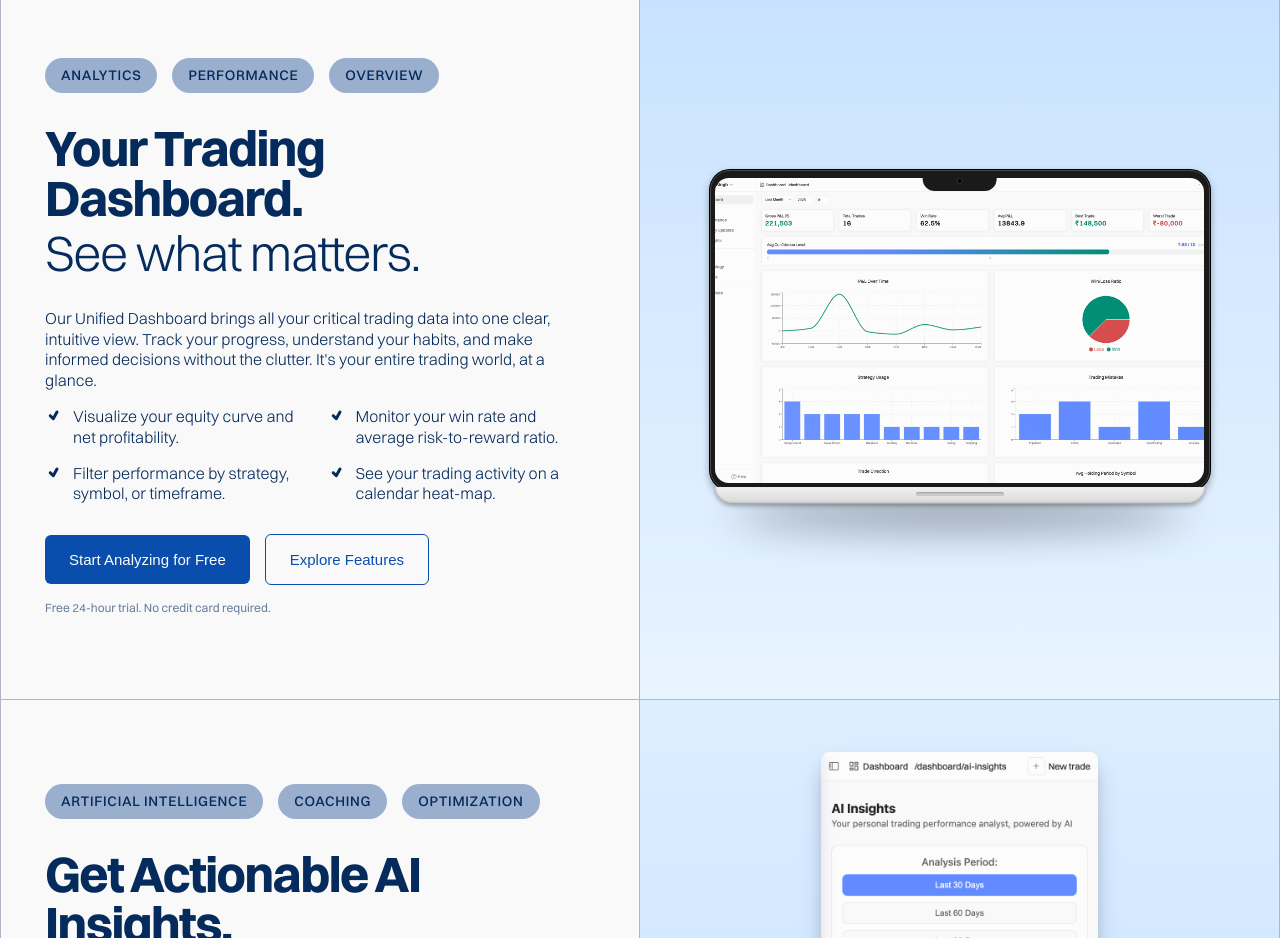
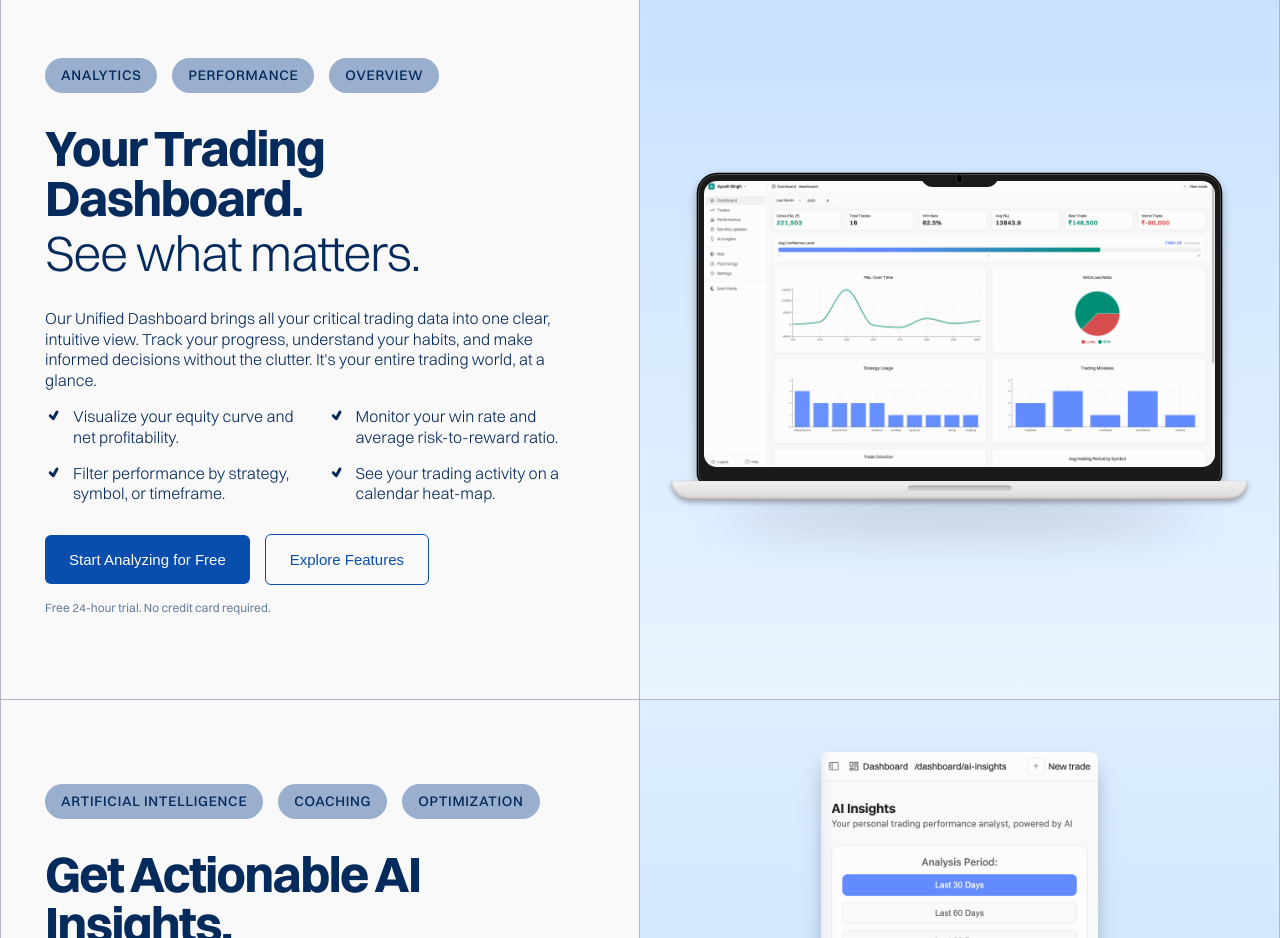
Before and after one commit to ayushcodes0/Tj-Frontend, a React (Vite) app: page / in a window 1280 px wide. Shown: the part 1020-1958 px from the top of the page. Built offline with nearby package versions, Linux system fonts and the light colour scheme.

Commit message:
macbook mockup almost ready

```diff
--- a/src/components/MacbookMockup/MacbookMockup.module.css
+++ b/src/components/MacbookMockup/MacbookMockup.module.css
@@ -2,18 +2,27 @@
 
 .deviceContainer {
   position: relative;
-  display: flex;
-  justify-content: center;
-  align-items: center;
-  padding: 2rem;
+  width: 90%;
+  /* Use a max-width that is relative to the viewport for scalability */
+  max-width: 80vw;
+  /* A slightly taller aspect ratio feels more like a laptop */
+  aspect-ratio: 16 / 10.5;
+  margin: 0 auto;
+  padding: 2vw;
+  box-sizing: border-box;
+}
+
+@media (min-width: 1200px) {
+  .deviceContainer {
+    max-width: 900px; /* On very large screens, cap the size */
+  }
 }
 
 .macbook {
-  width: 500px; /* Base width for high-res screens */
-  max-width: 100%;
-  aspect-ratio: 3 / 2;
   position: relative;
-  z-index: 2; /* Sits above the shadow */
+  width: 100%;
+  height: 100%;
+  z-index: 2;
 }
 
 /* --- The Screen (Top Part) --- */
@@ -22,23 +31,25 @@
     top: 0;
     left: 0;
     width: 100%;
-  height: 96%; /* Slightly shorter to show the base's top edge */
+    height: 95%;
     background: #1a1a1a;
-  border-radius: 20px;
-  border: 1px solid #4a4a4a;
-  box-shadow:
-    0 0 0 1px #000,
-    0 4px 8px rgba(0, 0, 0, 0.4);
-  display: flex;
+    border-radius: 1.5vw;
+    border-bottom-left-radius: .8vw;
+    border-bottom-right-radius: .8vw;
+    border: 0.12vw solid #4a4a4a;
+    box-shadow: 0 0 0 0.1vw #000, 0 0.4vw 0.8vw rgba(0, 0, 0, 0.4);
+    display: flex
+;
     align-items: center;
     justify-content: center;
+    padding-bottom: 10px;
 }
 
 .bezel {
   width: 98%;
   height: 96%;
   position: relative;
-  border-radius: 14px;
+  border-radius: 1vw; /* Inner screen corner radius */
   overflow: hidden;
 }
 
@@ -56,47 +67,47 @@
   left: 50%;
   transform: translateX(-50%);
   width: 15%;
-  height: 20px;
+  height: 4%;
   background: #1a1a1a;
-  border-radius: 0 0 12px 12px;
-  display: flex;
-  justify-content: center;
-  align-items: center;
+  border-radius: 0 0 1.2vw 1.2vw;
 }
 
 .camera {
-  width: 6px;
-  height: 6px;
+  position: absolute;
+  top: 30%;
+  left: 50%;
+  transform: translate(-50%, -50%);
+  width: 10%;
+  padding-bottom: 10%; /* Makes a perfect circle */
+  height: 0;
   background: #000;
-  border: 1px solid #333;
+  border: 0.1vw solid #333;
   border-radius: 50%;
 }
 
-/* --- The Base (Bottom Part) --- */
 .base {
   position: absolute;
   bottom: 0;
-  left: 1%;
-  width: 98%;
-  height: 5%;
+  left: -5%;
+  width: 110%;
+  height: 6%;
   background: linear-gradient(to bottom, #f0f0f0, #d8d8d8);
-  border-radius: 0 0 20px 20px;
+  border-radius: 0 0 8vw 8vw;
   box-shadow:
-    inset 0 -1px 2px rgba(0, 0, 0, 0.3),
-    0 2px 4px rgba(0, 0, 0, 0.3);
+    inset 0 -0.1vw 0.2vw rgba(0, 0, 0, 0.3),
+    0 0.2vw 0.4vw rgba(0, 0, 0, 0.3);
 }
 
-/* The indent for opening the laptop */
 .indent {
   position: absolute;
   top: 40%;
   left: 50%;
   transform: translate(-50%, -50%);
   width: 18%;
-  height: 4px;
+  height: 25%;
   background: #c9c9c9;
-  border-radius: 4px;
-  box-shadow: inset 0 1px 1px rgba(0, 0, 0, 0.2);
+  border-radius: 0.4vw;
+  box-shadow: inset 0 0.1vw 0.1vw rgba(0, 0, 0, 0.2);
 }
 
 /* --- Realistic Effects --- */
@@ -108,7 +119,7 @@
   height: 100%;
   background: linear-gradient(
     45deg,
-    rgba(255, 255, 255, 0.1) 0%,
+    rgba(255, 255, 255, 0.08) 0%,
     rgba(255, 255, 255, 0) 50%
   );
   pointer-events: none;
@@ -116,31 +127,12 @@
 
 .shadow {
   position: absolute;
-  bottom: 0.5rem;
+  bottom: 1.5%;
   left: 10%;
   width: 80%;
-  height: 30px;
+  height: 4%;
   background: rgba(0, 0, 0, 0.4);
   border-radius: 50%;
-  filter: blur(20px);
-  z-index: 1;
+  filter: blur(2vw);
+  z-index: 1; /* Sits behind the macbook */
 }
-
-/* --- Responsive Adjustments --- */
-@media (max-width: 768px) {
-  .macbook {
-    aspect-ratio: 4 / 3;
-  }
-  .screen {
-    border-radius: 15px;
-  }
-  .bezel {
-    border-radius: 10px;
-  }
-  .notch {
-    height: 15px;
-  }
-  .base {
-    border-radius: 0 0 15px 15px;
-  }
-}
```
Lines whose indentation alone changed are shown as unchanged.
